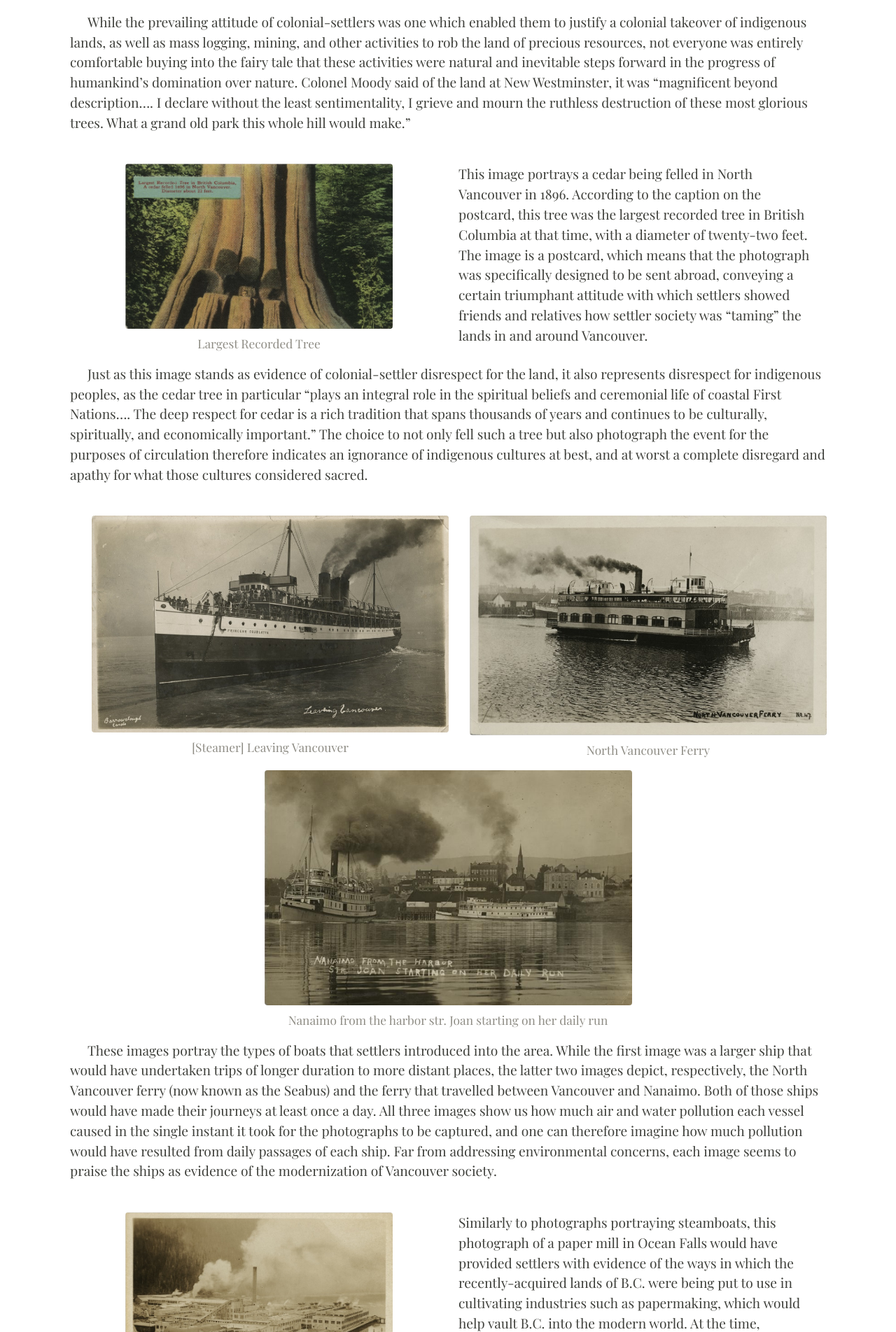
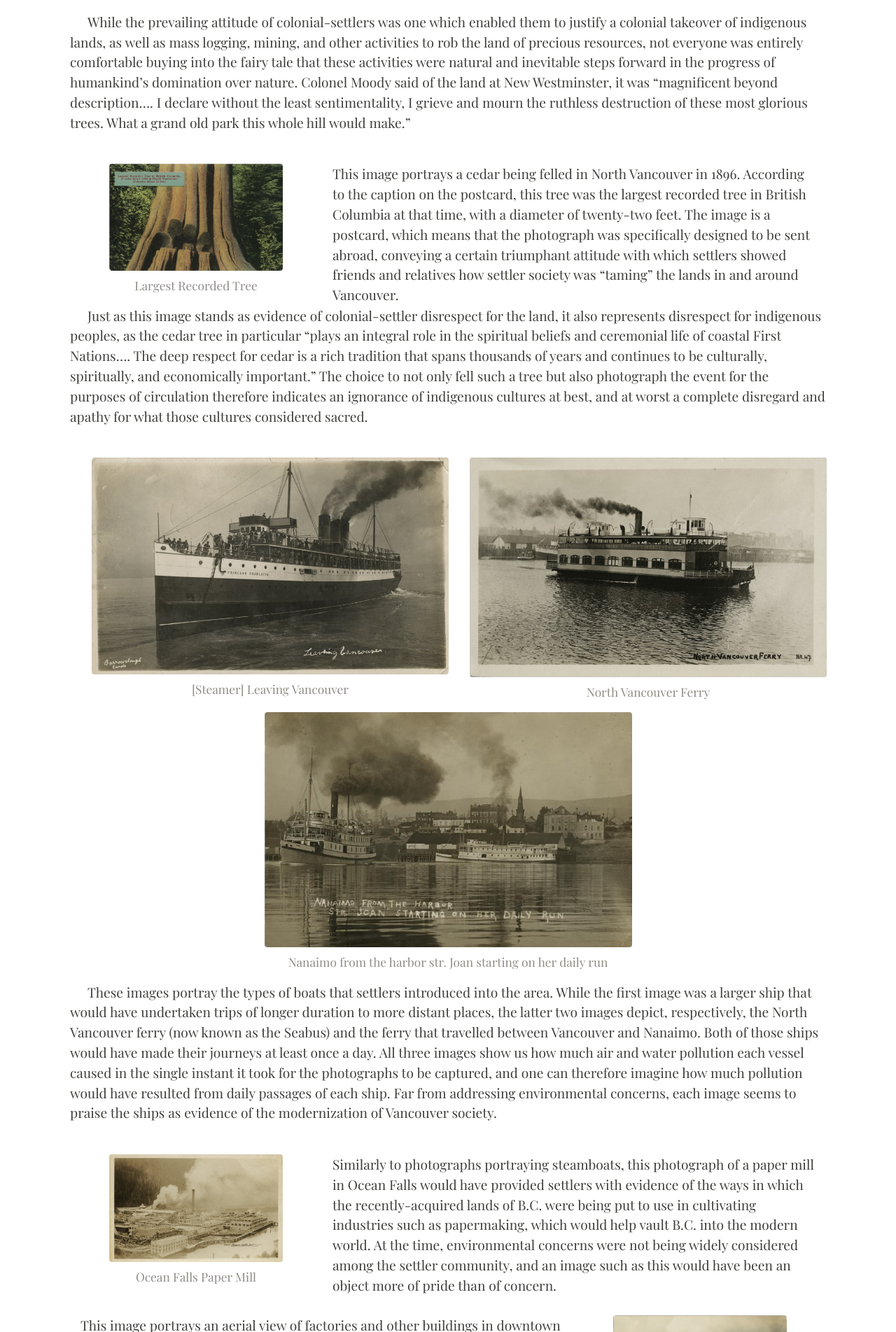
Before and after one commit to ashlynnprasad/langmann-2021, a Jekyll site: the page built from pages/environmentalimpact.md, in a window 1280 px wide. Shown: the part 2160-4064 px from the top of the page at 70% size. Built offline with Jekyll 4.4.1, drawn with Linux system fonts in a browser that asks for light colours; nearby versions of some CDN libraries.

Commit message:
adjusted column sizes

```diff
--- a/pages/environmentalimpact.md
+++ b/pages/environmentalimpact.md
@@ -33,10 +33,10 @@
 
 <div class="container">
   <div class="row">
-    <div class="col-sm">
+    <div class="col-sm-4">
       {% include feature/item-figure.html objectid="langmann009" width="75" %}
     </div>
-    <div class="col-sm">
+    <div class="col-sm-8">
       This image portrays a cedar being felled in North Vancouver in 1896. According to the caption on the postcard, this tree was the largest recorded tree in British Columbia at that time, with a diameter of twenty-two feet. The image is a postcard, which means that the photograph was specifically designed to be sent abroad, conveying a certain triumphant attitude with which settlers showed friends and relatives how settler society was “taming” the lands in and around Vancouver.
     </div>
   </div>
@@ -61,10 +61,10 @@
 
 <div class="container">
   <div class="row">
-    <div class="col-sm">
+    <div class="col-sm-4">
       {% include feature/item-figure.html objectid="langmann004" width="75" %}
     </div>
-    <div class="col-sm">
+    <div class="col-sm-8">
       Similarly to photographs portraying steamboats, this photograph of a paper mill in Ocean Falls would have provided settlers with evidence of the ways in which the recently-acquired lands of B.C. were being put to use in cultivating industries such as papermaking, which would help vault B.C. into the modern world. At the time, environmental concerns were not being widely considered among the settler community, and an image such as this would have been an object more of pride than of concern. <br><br>
     </div>
   </div>
@@ -72,10 +72,10 @@
 
 <div class="container">
   <div class="row">
-    <div class="col-sm">
+    <div class="col-sm-8">
       This image portrays an aerial view of factories and other buildings in downtown Vancouver. In the distance, fumes from an array of smokestacks can be seen wafting into the air and blurring the view of the mountains at the horizon. The entire sky seems hazy, so that one cannot quite tell how much of the haze is caused by cloud and how much by pollution.
     </div>
-    <div class="col-sm">
+    <div class="col-sm-4">
       {% include feature/item-figure.html objectid="langmann005" width="75" %}
     </div>
   </div>
@@ -84,10 +84,10 @@
 
 <div class="container">
   <div class="row">
-    <div class="col-sm">
+    <div class="col-sm-4">
       {% include feature/item-figure.html objectid="langmann031" width="75" %}
     </div>
-    <div class="col-sm">
+    <div class="col-sm-8">
       This image depicts a wide open area in which hundreds of sacks of coal have been stacked. Similar to other photographs in this exhibition which display a wide shot of an open area full of, for example, dozens of felled trees, this image similarly uses a wide shot to show viewers the sheer scope of the operation at hand. At the time, when industrialization was the goal, such an image might have seemed like evidence of progress. Today, it may be difficult to look at the image without thinking about the negative impact that colonization had on the natural environment.<br><br>
     </div>
   </div>
```
